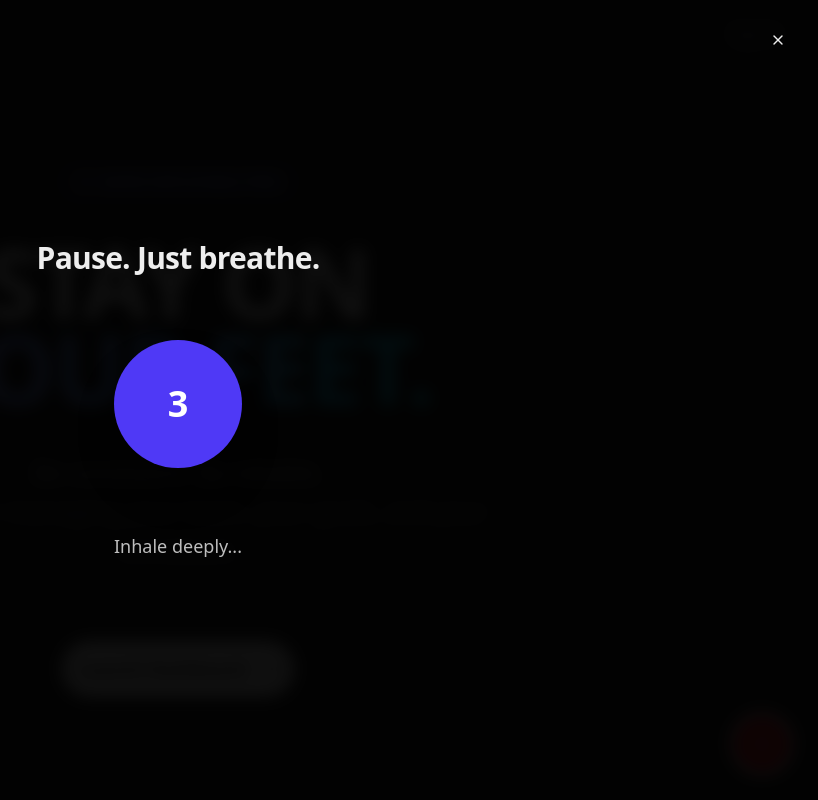
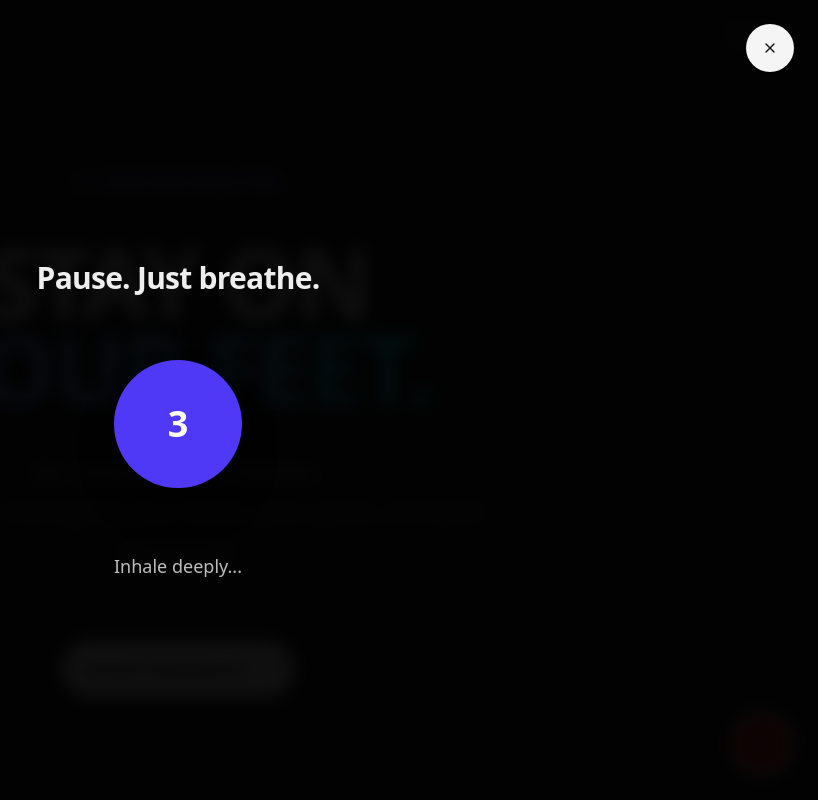
Before and after one commit to AbdusM/five-tiers-connect, a Next.js app: page / in a window 1280 px wide. Both pictures are taken after a click on the button "Panic / Pause". Shown: the top 800 px of the page, without its empty margins (462-1280 px from the left). Built offline with nearby package versions, Linux system fonts and the light colour scheme.

Commit message:
fix(ui): visible exit controls for cognitive support overlay

```diff
--- a/features/cognitive-support/components/PauseOverlay.tsx
+++ b/features/cognitive-support/components/PauseOverlay.tsx
@@ -56,16 +56,18 @@ export function PauseOverlay({ isOpen, onClose }: PauseOverlayProps) {
 
     return (
         <div className="fixed inset-0 z-50 bg-background/95 backdrop-blur-sm flex items-center justify-center p-4 animate-in fade-in duration-200">
+            {/* Close Button - Enhanced Visibility */}
             <Button
                 variant="ghost"
                 size="icon"
-                className="absolute top-4 right-4 h-12 w-12 rounded-full"
+                className="absolute top-6 right-6 h-12 w-12 rounded-full bg-neutral-100 dark:bg-neutral-800 hover:bg-neutral-200 dark:hover:bg-neutral-700 shadow-sm z-50 text-neutral-900 dark:text-neutral-100"
                 onClick={onClose}
             >
-                <X className="w-8 h-8" />
+                <X className="w-6 h-6" />
+                <span className="sr-only">Close</span>
             </Button>
 
-            <div className="max-w-md w-full space-y-8 text-center">
+            <div className="max-w-md w-full space-y-8 text-center pt-10">
 
                 {/* STEP 1: BREATHE */}
                 {step === 'breathe' && (
@@ -120,6 +122,10 @@ export function PauseOverlay({ isOpen, onClose }: PauseOverlayProps) {
                                 onClick={() => handleEmotionSelect('conflict')}
                             />
                         </div>
+
+                        <Button variant="ghost" className="w-full text-muted-foreground hover:text-foreground" onClick={onClose}>
+                            Cancel & Return to Dashboard
+                        </Button>
                     </div>
                 )}
 
@@ -152,9 +158,14 @@ export function PauseOverlay({ isOpen, onClose }: PauseOverlayProps) {
                             ))}
                         </div>
 
-                        <Button variant="outline" className="w-full" onClick={() => setStep('assess')}>
-                            Go Back
-                        </Button>
+                        <div className="flex flex-col gap-3 pt-4">
+                            <Button size="lg" className="w-full" onClick={onClose}>
+                                Return to Dashboard
+                            </Button>
+                            <Button variant="ghost" className="w-full text-muted-foreground" onClick={() => setStep('assess')}>
+                                Go Back
+                            </Button>
+                        </div>
                     </div>
                 )}
             </div>
```
